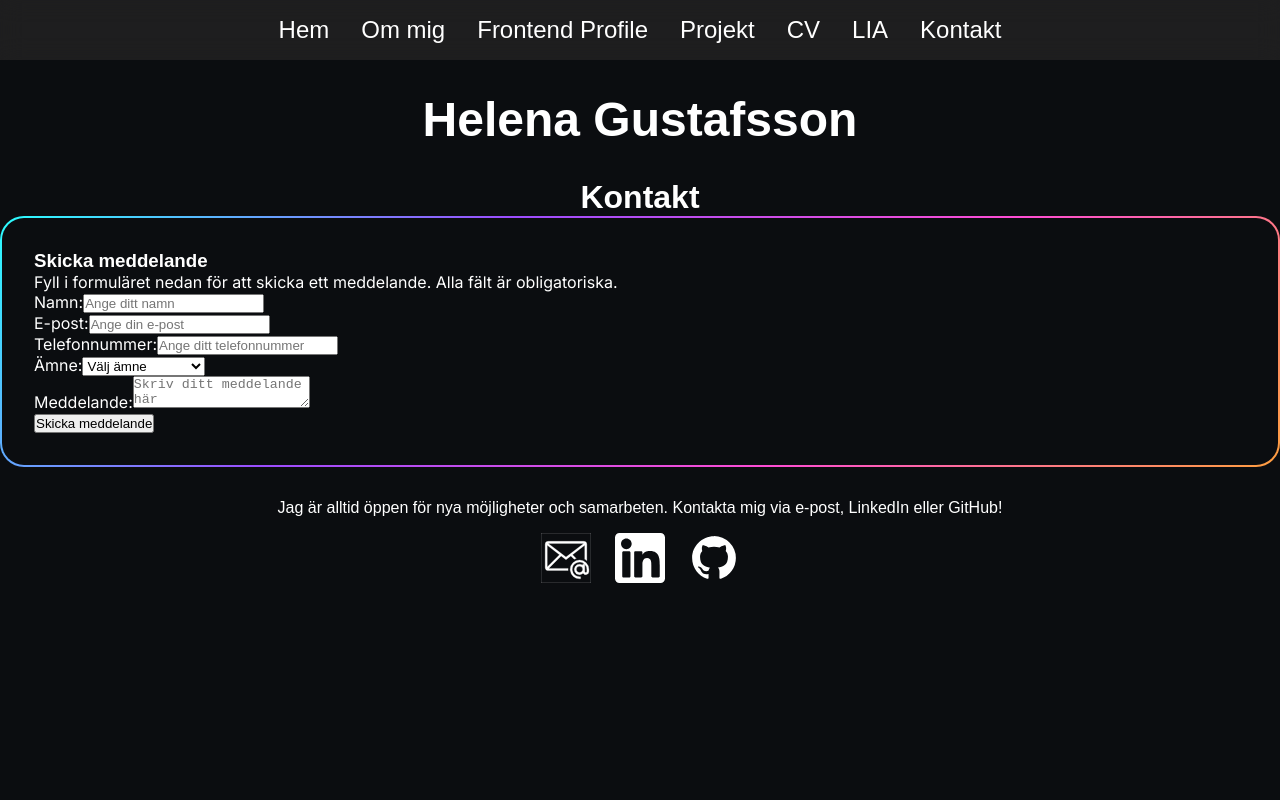
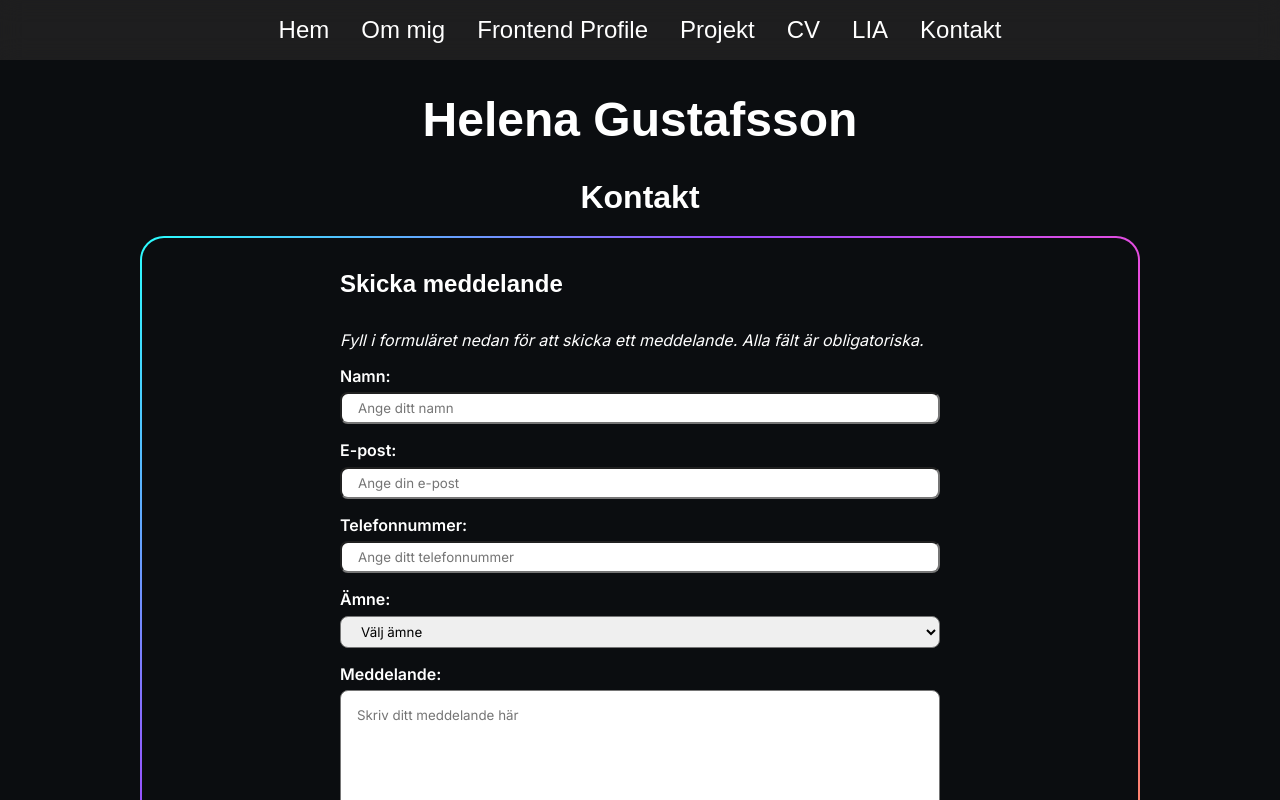
Before and after one commit to Helena-Gustafsson/Helena-Gustafsson-Portfolio-2026-React, a React (Vite) app: page / in a window 1280 px wide. Both pictures are taken after a click on the button "Kontakt". Shown: the top 800 px of the page. Built offline with nearby package versions, Linux system fonts and the light colour scheme; a web font is replaced by a local one.

Commit message:
feat: styling of contactForm and start to implement even more cohesive styling across the whole portfolio

```diff
--- a/src/components/ContactForm.tsx
+++ b/src/components/ContactForm.tsx
@@ -80,15 +80,8 @@ const handleSubmit = (e: SubmitEvent<HTMLFormElement>) => {
 
   return (
     <form onSubmit={handleSubmit}>
-      <h3>Skicka meddelande</h3>
-      <p>Fyll i formuläret nedan för att skicka ett meddelande. Alla fält är obligatoriska.</p>
-
-      {isSuccessVisible && (
-        <p className={styles.success}>Meddelandet har skickats!</p>
-      )}
-      {isFormErrorVisible && (
-    <p className={styles.error}>Vänligen fyll i alla obligatoriska fält.</p>
-      )}
+      <h3 className={styles.formTitle}>Skicka meddelande</h3>
+      <p className={styles.formInfo}>Fyll i formuläret nedan för att skicka ett meddelande. Alla fält är obligatoriska.</p>
 
     <div className={styles.formInput}>
       <label htmlFor="name">Namn:</label>
@@ -147,7 +140,14 @@ const handleSubmit = (e: SubmitEvent<HTMLFormElement>) => {
       {isSubmitted && errors.message && <p className={styles.error}>{errors.message}</p>}
     </div>
 
-      <button className="submit-button" type="submit">Skicka meddelande</button>
+      <button className={styles.submitButton} type="submit">Skicka meddelande</button>
+
+      {isSuccessVisible && (
+        <p className={styles.success}>Meddelandet har skickats!</p>
+      )}
+      {isFormErrorVisible && (
+    <p className={styles.error}>Vänligen fyll i alla obligatoriska fält.</p>
+      )}
 
     </form>
   )
--- a/src/components/CreativeImage.tsx
+++ b/src/components/CreativeImage.tsx
@@ -3,7 +3,7 @@ import styles from '../styles/CreativeImage.module.css';
 function CreativeImage() {
     return (
     <div className={styles.creativeImage}>
-        <img src="public/creative-image.png" alt="Creative Image" />
+            <img src="public/creative-image.png" alt="Creative Image" />
     </div>
     );
 }
--- a/src/sections/LIA.tsx
+++ b/src/sections/LIA.tsx
@@ -1,9 +1,12 @@
+import NeonFrame from '../components/NeonFrame';
 import style from '../styles/LIA.module.css';
 
 function LIA() {
 return (
     <div className={style.liaContainer}>
-        <img className={style.liaImage} src="public/Lia-poster.jpg" alt="LIA Poster" />
+        <NeonFrame>
+            <img className={style.liaImage} src="public/Lia-poster.jpg" alt="LIA Poster" />
+        </NeonFrame>
     </div>
 );
 }
--- a/src/styles/About.module.css
+++ b/src/styles/About.module.css
@@ -1,9 +1,12 @@
 .aboutContainer {
     display: flex;
     justify-content: center;
-    max-width: 1200px;
-    margin-inline: 10%;
+    max-width: 1000px;
+    width: 100%;
+    margin-inline: auto;
     margin-top: 2rem;
+    text-align: center;
+    padding-inline: 20px;
 }
 
 .aboutContent {
--- a/src/styles/Contact.module.css
+++ b/src/styles/Contact.module.css
@@ -1,3 +1,10 @@
+.contactContainer {
+  margin-top: 2rem;
+  max-width: 1000px;
+  margin: 0 auto;
+  padding-top: 20px;
+}
+
 .contactInfo {
   text-align: center;
   margin-top: 2rem;
@@ -30,3 +37,12 @@
   border-box;
   transform: scale(1.1);
 }
+
+/*MEDIA QUERIES*/
+@media (max-width: 1200px) {
+  .contactContainer {
+    margin-inline: 5%;
+  }
+
+
+}
--- a/src/styles/ContactForm.module.css
+++ b/src/styles/ContactForm.module.css
@@ -0,0 +1,107 @@
+form {
+  max-width: 600px;
+  margin: 0 auto;
+  display: flex;
+  flex-direction: column;
+  gap: 1rem;
+}
+
+.formTitle {
+  font-size: 1.5rem;
+  margin-bottom: 1rem;
+}
+
+.formInfo,
+.success,
+.error {
+  font-style: italic;
+}
+
+.error {
+  color: rgb(238, 129, 129);
+}
+
+.success {
+  color: rgb(148, 247, 148);
+}
+
+label {
+  font-weight: bold;
+}
+
+.formInput {
+  display: flex;
+  flex-direction: column;
+  gap: 0.4rem;
+}
+
+.formInput {
+  display: flex;
+  flex-direction: column;
+  gap: 0.4rem;
+}
+
+.formInput input,
+.formInput select {
+  height: 2rem;
+  padding: 0 1rem;
+  border-radius: 8px;
+}
+
+.formInput textarea {
+  min-height: 200px;
+  padding: 1rem;
+  border-radius: 8px;
+  resize: vertical;
+}
+
+
+select option:checked,
+select option:hover {
+  background-color: var(--neon-purple);
+  color: white;
+}
+
+input,
+select,
+textarea,
+button {
+  font-family: inherit;
+}
+
+.submitButton {
+  width: fit-content;
+  min-width: 180px;
+  height: 2rem;
+
+  padding: 0.8rem 1.5rem;
+
+  margin-top: 1rem;
+
+  align-self: flex-start;
+  display: flex;
+  align-items: center;
+  border-radius: 8px;
+
+  border-radius: 8px;
+
+  background-color: white;
+  color: black;
+
+  cursor: pointer;
+
+  transition: all 0.2s ease;
+}
+
+.submitButton:hover {
+  color: var(--color-text);
+
+  border: 2px solid transparent;
+
+  background:
+    linear-gradient(var(--color-bg), var(--color-bg)) padding-box,
+    var(--neon-gradient-border) border-box;
+
+  transform: scale(1.05);
+  transition: all 0.2s ease;
+}
--- a/src/styles/CreativeImage.module.css
+++ b/src/styles/CreativeImage.module.css
@@ -2,7 +2,7 @@
 
     border-radius: 16px;
 
-    filter: drop-shadow(0 0 10px var(--neon-gold));
+    filter: drop-shadow(0 0 12px var(--neon-gold));
 
     z-index: 3;
 
--- a/src/styles/FrontendProfile.module.css
+++ b/src/styles/FrontendProfile.module.css
@@ -1,7 +1,7 @@
 .frontendProfileContainer {
     display: flex;
     justify-content: center;
-    max-width: 1200px;
+    max-width: 1000px;
     margin: 0 auto;
     gap: 20px;
     padding: 20px;
```
